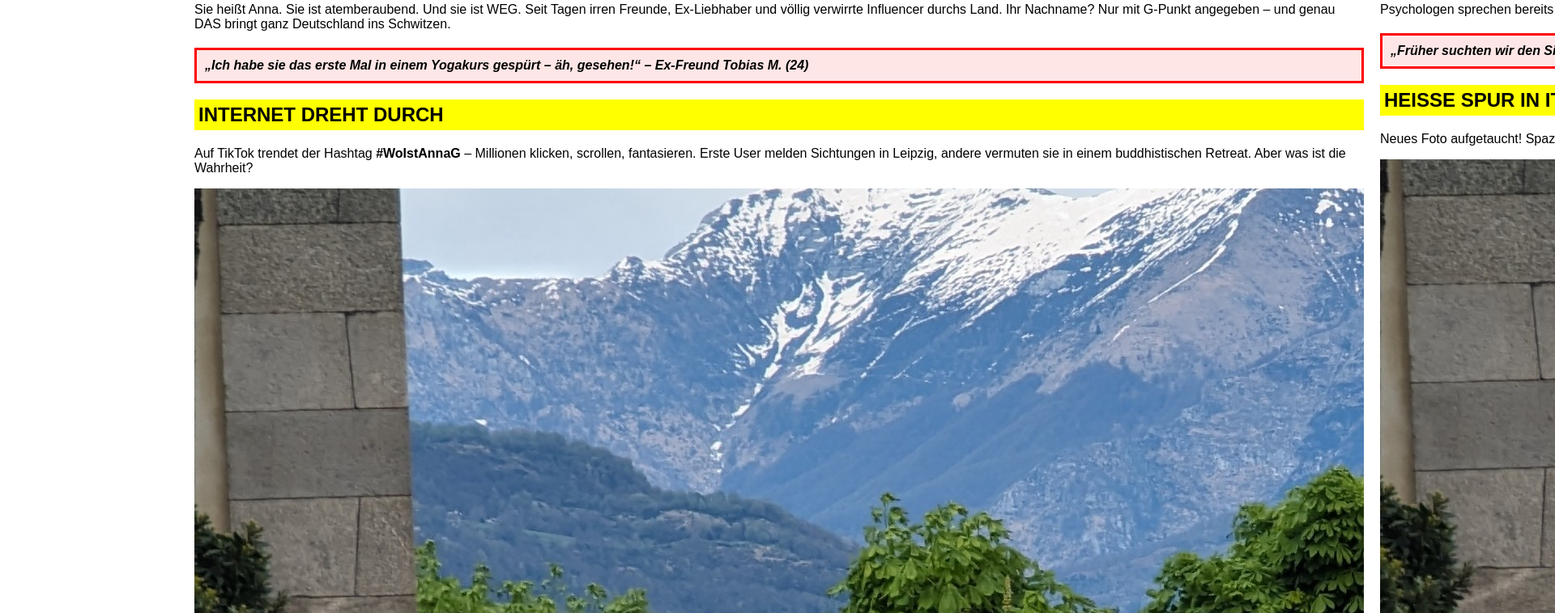
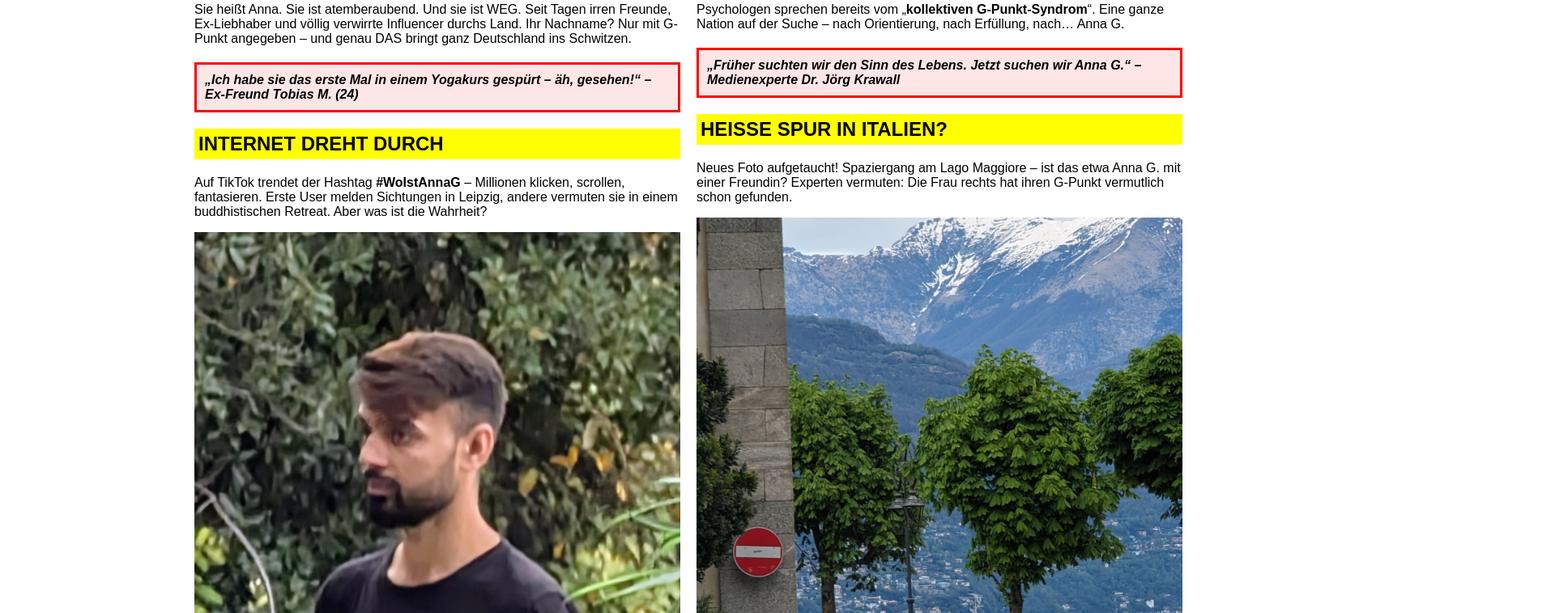
Before and after one commit to LB6452/BILD1, a plain HTML site: page index.html in a window 1280 px wide. Shown: the part 218-976 px from the top of the page at 81% size, 1920 px wide, since content can reach past the window. Drawn offline with Linux system fonts and the light colour scheme; files whose address does not match are found by name.

Commit message:
Update index.html

```diff
--- a/index.html
+++ b/index.html
@@ -88,7 +88,8 @@
       <h2>Internet dreht durch</h2>
       <p>Auf TikTok trendet der Hashtag <strong>#WoIstAnnaG</strong> – Millionen klicken, scrollen, fantasieren. Erste User melden Sichtungen in Leipzig, andere vermuten sie in einem buddhistischen Retreat. Aber was ist die Wahrheit?</p>
 
-      <img src="https://github.com/LB6452/BILD1/blob/main/PXL_20240418_145610465~2.jpg">
+      <img src="https://github.com/LB6452/BILD1/blob/main/PXL_20240922_170036084~4.jpg?raw=true" alt="Person mit Smartphone im Grünen" width="600">
+
 
       <div class="image-box">
         <img src="/mnt/data/PXL_20240922_170036084~4.jpg" alt="Kellner, der Anna G. gesehen haben will">
@@ -105,7 +106,7 @@
       <h2>Heiße Spur in Italien?</h2>
       <p>Neues Foto aufgetaucht! Spaziergang am Lago Maggiore – ist das etwa Anna G. mit einer Freundin? Experten vermuten: Die Frau rechts hat ihren G-Punkt vermutlich schon gefunden.</p>
 
-      <img src="C:\Users\lbu4fe\OneDrive - Bosch Group\PersonalDrive\Bilder_HTML\PXL_20240418_145610465~2.jpg">
+      <img src="https://github.com/LB6452/BILD1/blob/main/PXL_20240418_145610465~2.jpg?raw=true" alt="Spaziergang am See" width="600">
 
       <div class="image-box">
         <img src="/mnt/data/PXL_20240418_145610465~2.jpg" alt="Zwei Frauen am See">
```
